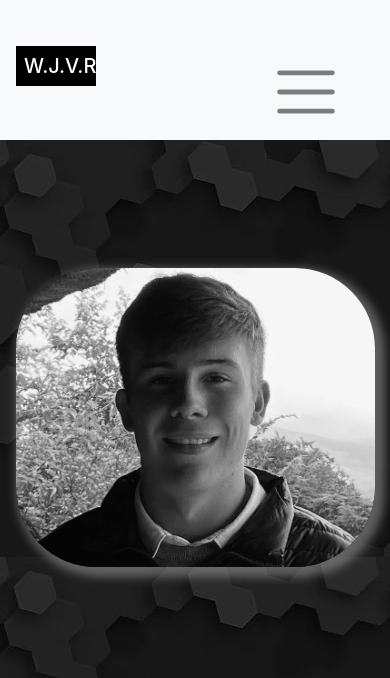
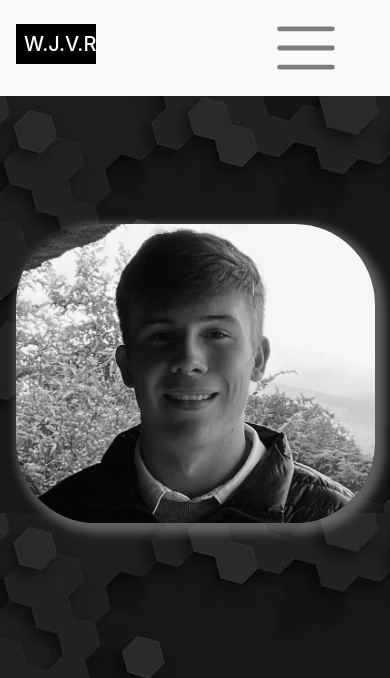
Before and after one commit to Werriess/CV-Website, a website: page views/index.html in a window 390 px wide. Shown: the top 678 px of the page. Drawn offline with nearby package versions, Linux system fonts and the light colour scheme; files that its build step writes are made by us from their sources; files whose address does not match are found by name.

Commit message:
Remove navbar toggler padding

```diff
--- a/public/css/styles.css
+++ b/public/css/styles.css
@@ -243,7 +243,6 @@ span {
 }
 
 .navbar-toggler {
-    padding-top: 3rem;
     padding-right: 2rem;
     border: none;
     outline: none;
```
